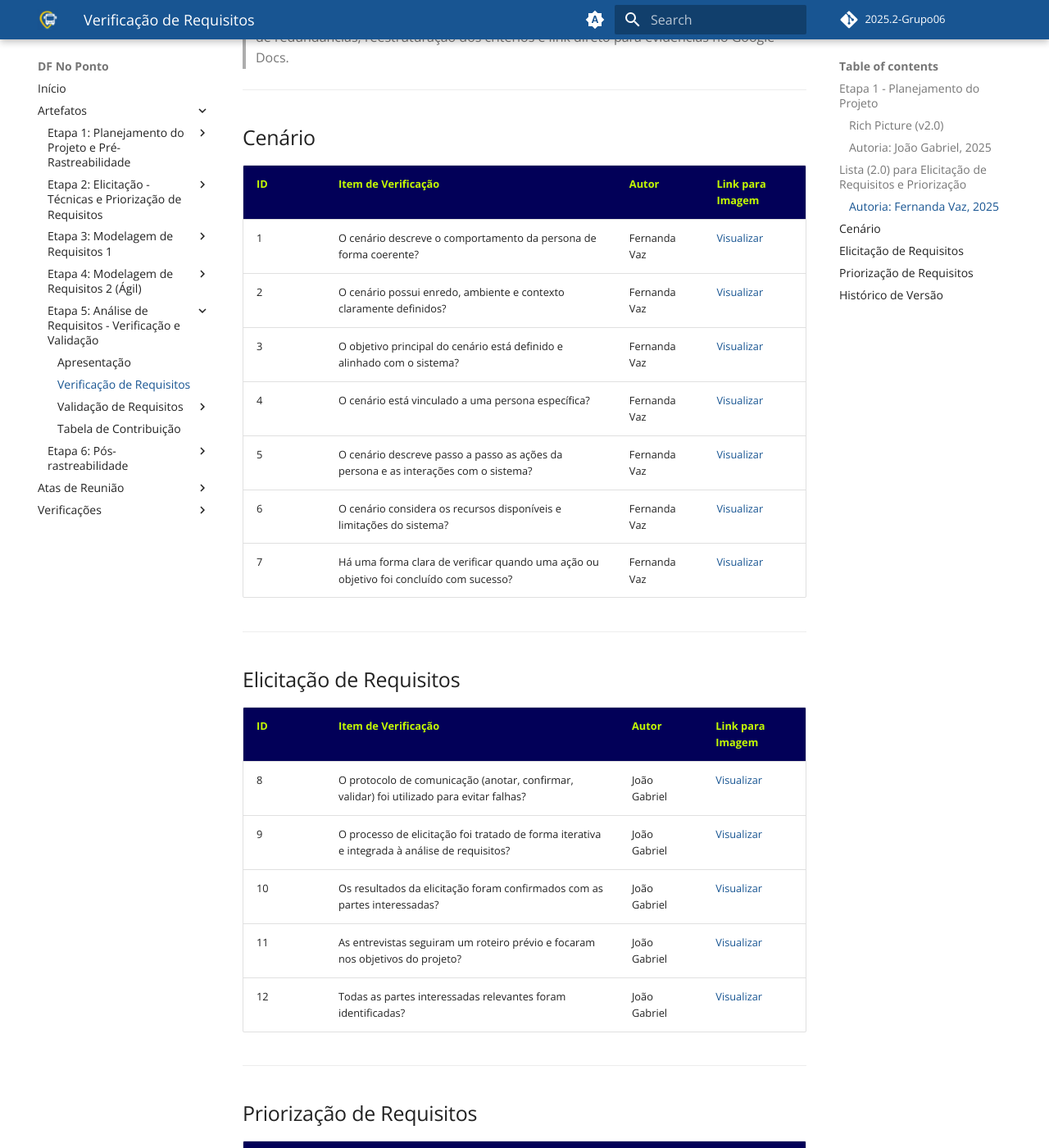
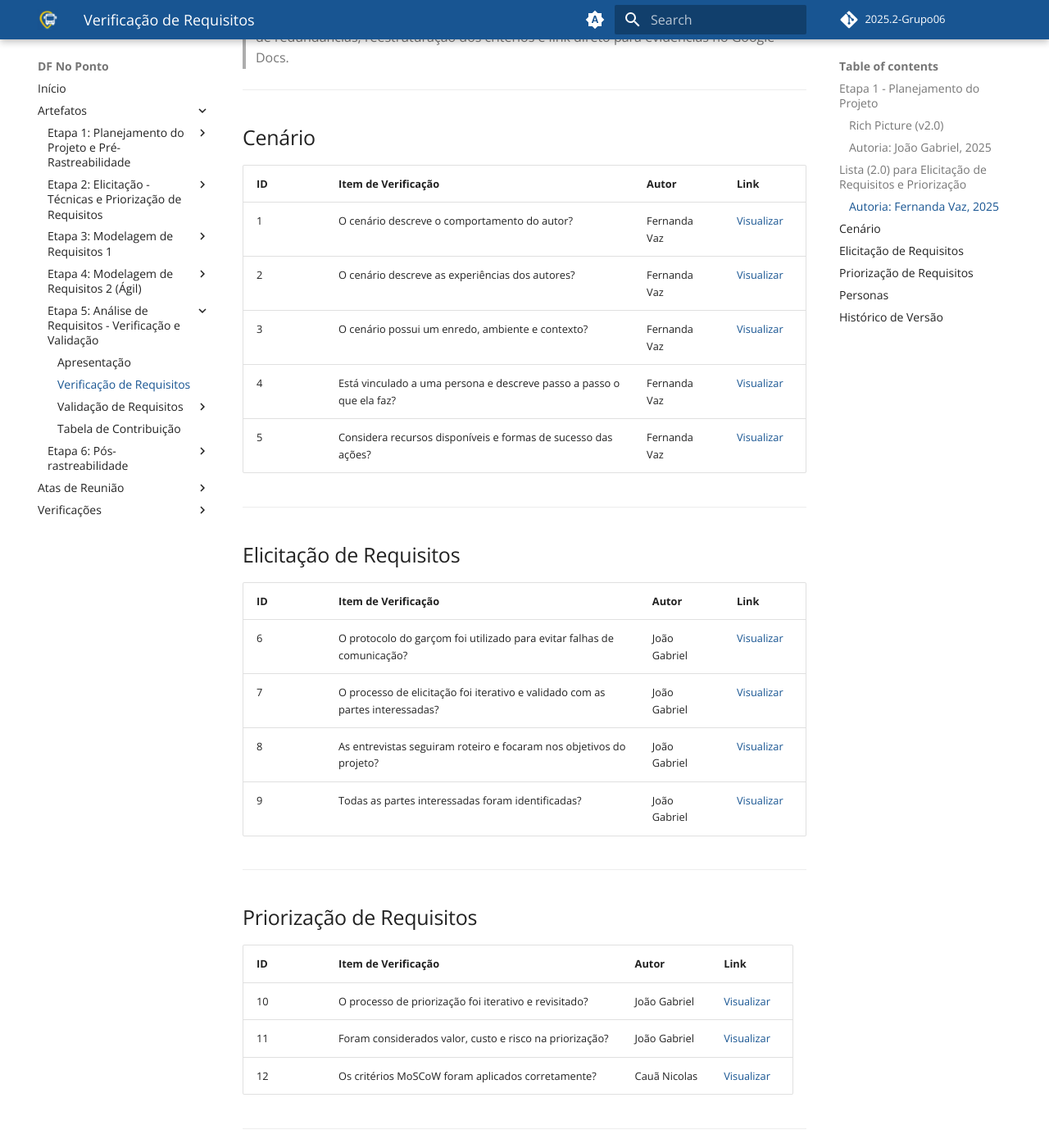
Before and after one commit to Requisitos-de-Software/2025.2-Grupo06, an MkDocs documentation site: the page built from docs/validacao_verificacao/verificacao.md, in a window 1280 px wide and 1400 px high, scrolled down 2297 px. Shown: the whole window at 82% size. Built offline with MkDocs 1.6.1 and Material for MkDocs 9.7.7, drawn with Linux system fonts in a browser that asks for light colours; comment, search, counter and statistics services are not loaded; some of the changed text lies outside the part shown.

Commit message:
Update verificacao.md

```diff
--- a/docs/validacao_verificacao/verificacao.md
+++ b/docs/validacao_verificacao/verificacao.md
@@ -46,68 +46,45 @@
 
 ## Cenário
 
-<table style="border-collapse: collapse; width: 100%; table-layout: fixed;">
-  <thead>
-    <tr style="background-color: #020058ff; color: #c4fa03ff; text-align: center;">
-      <th>ID</th>
-      <th>Item de Verificação</th>
-      <th>Autor</th>
-      <th>Link para Imagem</th>
-    </tr>
-  </thead>
-  <tbody style="text-align: center;">
-    <tr><td>1</td><td>O cenário descreve o comportamento da persona de forma coerente?</td><td>Fernanda Vaz</td><td><a href="https://docs.google.com/document/d/1MMI93HGoF5u1kWgYH30KmRnb36T6yh4_HLJG37F9fDA/edit?tab=t.0" target="_blank">Visualizar</a></td></tr>
-    <tr><td>2</td><td>O cenário possui enredo, ambiente e contexto claramente definidos?</td><td>Fernanda Vaz</td><td><a href="https://docs.google.com/document/d/1MMI93HGoF5u1kWgYH30KmRnb36T6yh4_HLJG37F9fDA/edit?tab=t.0" target="_blank">Visualizar</a></td></tr>
-    <tr><td>3</td><td>O objetivo principal do cenário está definido e alinhado com o sistema?</td><td>Fernanda Vaz</td><td><a href="https://docs.google.com/document/d/1MMI93HGoF5u1kWgYH30KmRnb36T6yh4_HLJG37F9fDA/edit?tab=t.0" target="_blank">Visualizar</a></td></tr>
-    <tr><td>4</td><td>O cenário está vinculado a uma persona específica?</td><td>Fernanda Vaz</td><td><a href="https://docs.google.com/document/d/1MMI93HGoF5u1kWgYH30KmRnb36T6yh4_HLJG37F9fDA/edit?tab=t.0" target="_blank">Visualizar</a></td></tr>
-    <tr><td>5</td><td>O cenário descreve passo a passo as ações da persona e as interações com o sistema?</td><td>Fernanda Vaz</td><td><a href="https://docs.google.com/document/d/1MMI93HGoF5u1kWgYH30KmRnb36T6yh4_HLJG37F9fDA/edit?tab=t.0" target="_blank">Visualizar</a></td></tr>
-    <tr><td>6</td><td>O cenário considera os recursos disponíveis e limitações do sistema?</td><td>Fernanda Vaz</td><td><a href="https://docs.google.com/document/d/1MMI93HGoF5u1kWgYH30KmRnb36T6yh4_HLJG37F9fDA/edit?tab=t.0" target="_blank">Visualizar</a></td></tr>
-    <tr><td>7</td><td>Há uma forma clara de verificar quando uma ação ou objetivo foi concluído com sucesso?</td><td>Fernanda Vaz</td><td><a href="https://docs.google.com/document/d/1MMI93HGoF5u1kWgYH30KmRnb36T6yh4_HLJG37F9fDA/edit?tab=t.0" target="_blank">Visualizar</a></td></tr>
-  </tbody>
-</table>
+| ID | Item de Verificação | Autor | Link |
+|----|----------------------|--------|------|
+| 1 | O cenário descreve o comportamento do autor? | Fernanda Vaz | [Visualizar](https://docs.google.com/document/d/1MMI93HGoF5u1kWgYH30KmRnb36T6yh4_HLJG37F9fDA/edit?tab=t.0) |
+| 2 | O cenário descreve as experiências dos autores? | Fernanda Vaz | [Visualizar](https://docs.google.com/document/d/1MMI93HGoF5u1kWgYH30KmRnb36T6yh4_HLJG37F9fDA/edit?tab=t.0) |
+| 3 | O cenário possui um enredo, ambiente e contexto? | Fernanda Vaz | [Visualizar](https://docs.google.com/document/d/1MMI93HGoF5u1kWgYH30KmRnb36T6yh4_HLJG37F9fDA/edit?tab=t.0) |
+| 4 | Está vinculado a uma persona e descreve passo a passo o que ela faz? | Fernanda Vaz | [Visualizar](https://docs.google.com/document/d/1MMI93HGoF5u1kWgYH30KmRnb36T6yh4_HLJG37F9fDA/edit?tab=t.0) |
+| 5 | Considera recursos disponíveis e formas de sucesso das ações? | Fernanda Vaz | [Visualizar](https://docs.google.com/document/d/1MMI93HGoF5u1kWgYH30KmRnb36T6yh4_HLJG37F9fDA/edit?tab=t.0) |
 
 ---
 
 ## Elicitação de Requisitos
 
-<table style="border-collapse: collapse; width: 100%; table-layout: fixed;">
-  <thead>
-    <tr style="background-color: #020058ff; color: #c4fa03ff; text-align: center;">
-      <th>ID</th>
-      <th>Item de Verificação</th>
-      <th>Autor</th>
-      <th>Link para Imagem</th>
-    </tr>
-  </thead>
-  <tbody style="text-align: center;">
-    <tr><td>8</td><td>O protocolo de comunicação (anotar, confirmar, validar) foi utilizado para evitar falhas?</td><td>João Gabriel</td><td><a href="https://docs.google.com/document/d/1MMI93HGoF5u1kWgYH30KmRnb36T6yh4_HLJG37F9fDA/edit?tab=t.0" target="_blank">Visualizar</a></td></tr>
-    <tr><td>9</td><td>O processo de elicitação foi tratado de forma iterativa e integrada à análise de requisitos?</td><td>João Gabriel</td><td><a href="https://docs.google.com/document/d/1MMI93HGoF5u1kWgYH30KmRnb36T6yh4_HLJG37F9fDA/edit?tab=t.0" target="_blank">Visualizar</a></td></tr>
-    <tr><td>10</td><td>Os resultados da elicitação foram confirmados com as partes interessadas?</td><td>João Gabriel</td><td><a href="https://docs.google.com/document/d/1MMI93HGoF5u1kWgYH30KmRnb36T6yh4_HLJG37F9fDA/edit?tab=t.0" target="_blank">Visualizar</a></td></tr>
-    <tr><td>11</td><td>As entrevistas seguiram um roteiro prévio e focaram nos objetivos do projeto?</td><td>João Gabriel</td><td><a href="https://docs.google.com/document/d/1MMI93HGoF5u1kWgYH30KmRnb36T6yh4_HLJG37F9fDA/edit?tab=t.0" target="_blank">Visualizar</a></td></tr>
-    <tr><td>12</td><td>Todas as partes interessadas relevantes foram identificadas?</td><td>João Gabriel</td><td><a href="https://docs.google.com/document/d/1MMI93HGoF5u1kWgYH30KmRnb36T6yh4_HLJG37F9fDA/edit?tab=t.0" target="_blank">Visualizar</a></td></tr>
-  </tbody>
-</table>
+| ID | Item de Verificação | Autor | Link |
+|----|----------------------|--------|------|
+| 6 | O protocolo do garçom foi utilizado para evitar falhas de comunicação? | João Gabriel | [Visualizar](https://docs.google.com/document/d/1MMI93HGoF5u1kWgYH30KmRnb36T6yh4_HLJG37F9fDA/edit?tab=t.0) |
+| 7 | O processo de elicitação foi iterativo e validado com as partes interessadas? | João Gabriel | [Visualizar](https://docs.google.com/document/d/1MMI93HGoF5u1kWgYH30KmRnb36T6yh4_HLJG37F9fDA/edit?tab=t.0) |
+| 8 | As entrevistas seguiram roteiro e focaram nos objetivos do projeto? | João Gabriel | [Visualizar](https://docs.google.com/document/d/1MMI93HGoF5u1kWgYH30KmRnb36T6yh4_HLJG37F9fDA/edit?tab=t.0) |
+| 9 | Todas as partes interessadas foram identificadas? | João Gabriel | [Visualizar](https://docs.google.com/document/d/1MMI93HGoF5u1kWgYH30KmRnb36T6yh4_HLJG37F9fDA/edit?tab=t.0) |
 
 ---
 
 ## Priorização de Requisitos
 
-<table style="border-collapse: collapse; width: 100%; table-layout: fixed;">
-  <thead>
-    <tr style="background-color: #020058ff; color: #c4fa03ff; text-align: center;">
-      <th>ID</th>
-      <th>Item de Verificação</th>
-      <th>Autor</th>
-      <th>Link para Imagem</th>
-    </tr>
-  </thead>
-  <tbody style="text-align: center;">
-    <tr><td>13</td><td>O processo de priorização foi iterativo e revisitado ao longo do projeto?</td><td>João Gabriel</td><td><a href="https://docs.google.com/document/d/1MMI93HGoF5u1kWgYH30KmRnb36T6yh4_HLJG37F9fDA/edit?tab=t.0" target="_blank">Visualizar</a></td></tr>
-    <tr><td>14</td><td>Foram considerados valor, custo e risco durante a priorização?</td><td>João Gabriel</td><td><a href="https://docs.google.com/document/d/1MMI93HGoF5u1kWgYH30KmRnb36T6yh4_HLJG37F9fDA/edit?tab=t.0" target="_blank">Visualizar</a></td></tr>
-    <tr><td>15</td><td>Foi evitada a priorização por influência (voz mais alta ou poder político)?</td><td>João Gabriel</td><td><a href="https://docs.google.com/document/d/1MMI93HGoF5u1kWgYH30KmRnb36T6yh4_HLJG37F9fDA/edit?tab=t.0" target="_blank">Visualizar</a></td></tr>
-    <tr><td>16</td><td>A classificação MoSCoW está devidamente aplicada e documentada?</td><td>Cauã Nicolas</td><td><a href="https://docs.google.com/document/d/1MMI93HGoF5u1kWgYH30KmRnb36T6yh4_HLJG37F9fDA/edit?tab=t.0" target="_blank">Visualizar</a></td></tr>
-  </tbody>
-</table>
+| ID | Item de Verificação | Autor | Link |
+|----|----------------------|--------|------|
+| 10 | O processo de priorização foi iterativo e revisitado? | João Gabriel | [Visualizar](https://docs.google.com/document/d/1MMI93HGoF5u1kWgYH30KmRnb36T6yh4_HLJG37F9fDA/edit?tab=t.0) |
+| 11 | Foram considerados valor, custo e risco na priorização? | João Gabriel | [Visualizar](https://docs.google.com/document/d/1MMI93HGoF5u1kWgYH30KmRnb36T6yh4_HLJG37F9fDA/edit?tab=t.0) |
+| 12 | Os critérios MoSCoW foram aplicados corretamente? | Cauã Nicolas | [Visualizar](https://docs.google.com/document/d/1MMI93HGoF5u1kWgYH30KmRnb36T6yh4_HLJG37F9fDA/edit?tab=t.0) |
+
+---
+
+## Personas
+
+| ID | Item de Verificação | Autor | Link |
+|----|----------------------|--------|------|
+| 13 | As personas possuem nome, arquétipo e objetivos definidos? | Gabriel Maciel | [Visualizar](https://docs.google.com/document/d/1MMI93HGoF5u1kWgYH30KmRnb36T6yh4_HLJG37F9fDA/edit?tab=t.0) |
+| 14 | As dificuldades e tarefas principais estão descritas? | Daniel Nunes | [Visualizar](https://docs.google.com/document/d/1MMI93HGoF5u1kWgYH30KmRnb36T6yh4_HLJG37F9fDA/edit?tab=t.0) |
+| 15 | O elenco de personas representa a diversidade dos usuários? | João Lucas | [Visualizar](https://docs.google.com/document/d/1MMI93HGoF5u1kWgYH30KmRnb36T6yh4_HLJG37F9fDA/edit?tab=t.0) |
+
 
 ---
 
```
